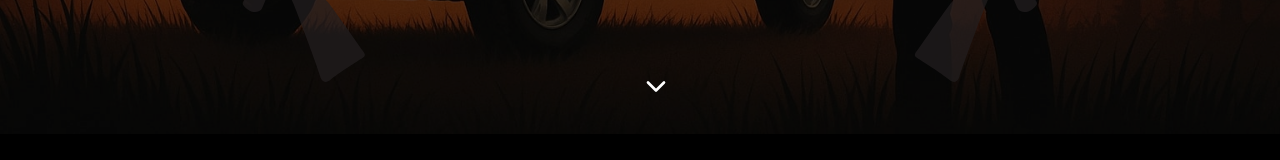
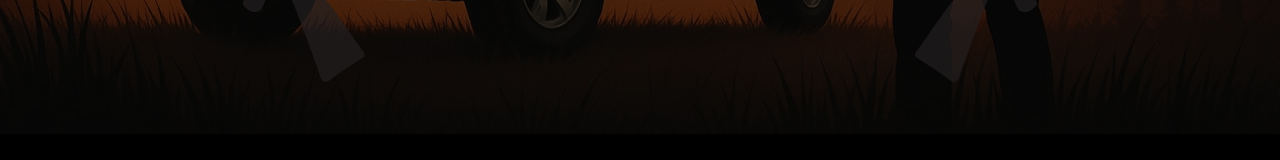
Before and after one commit to AbdullahHamadax/HSR, a React (Vite) app: page / in a window 1280 px wide. Shown: the part 731-891 px from the top of the page. Built offline with nearby package versions, Linux system fonts and the light colour scheme.

Commit message:
Remove animated chevron down in home page

```diff
--- a/src/pages/Home.tsx
+++ b/src/pages/Home.tsx
@@ -4,14 +4,7 @@ import {
   useScroll,
   useTransform,
 } from "framer-motion";
-import {
-  Award,
-  Calendar,
-  ChevronDown,
-  Shield,
-  Target,
-  Users,
-} from "lucide-react";
+import { Award, Calendar, Shield, Target, Users } from "lucide-react";
 import { Link } from "react-router-dom";
 
 import gun from "../images/AK-47.svg";
@@ -132,13 +125,6 @@ const Home = () => {
                 Become a Member
               </Link>
             </motion.div>
-          </motion.div>
-          <motion.div
-            animate={{ y: [0, 10, 0] }}
-            transition={{ duration: 2, repeat: Infinity }}
-            className="absolute transform -translate-x-1/2 bottom-8 left-1/2"
-          >
-            <ChevronDown className="w-8 h-8 text-white" />
           </motion.div>
         </motion.div>
       </section>
```
